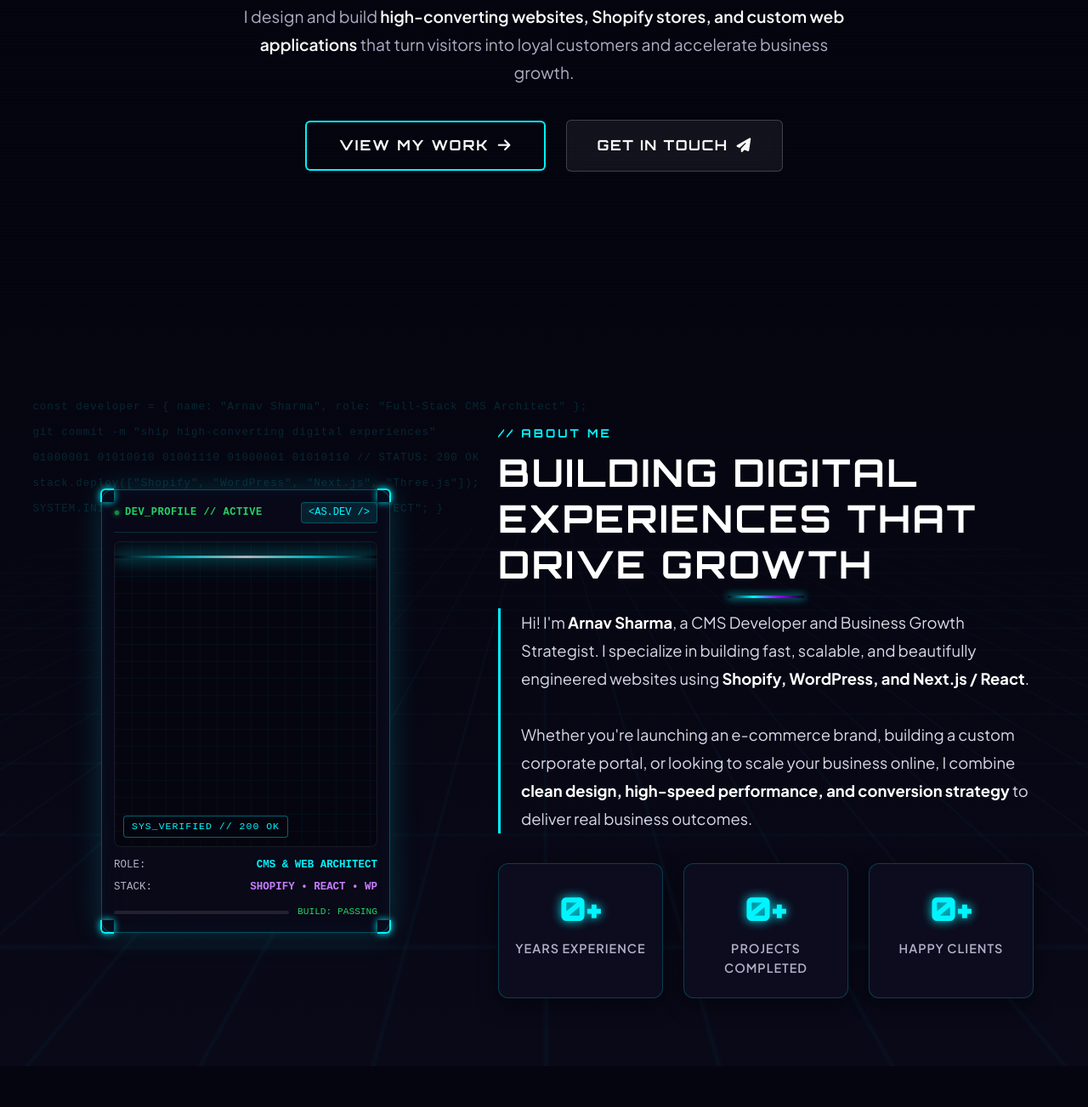
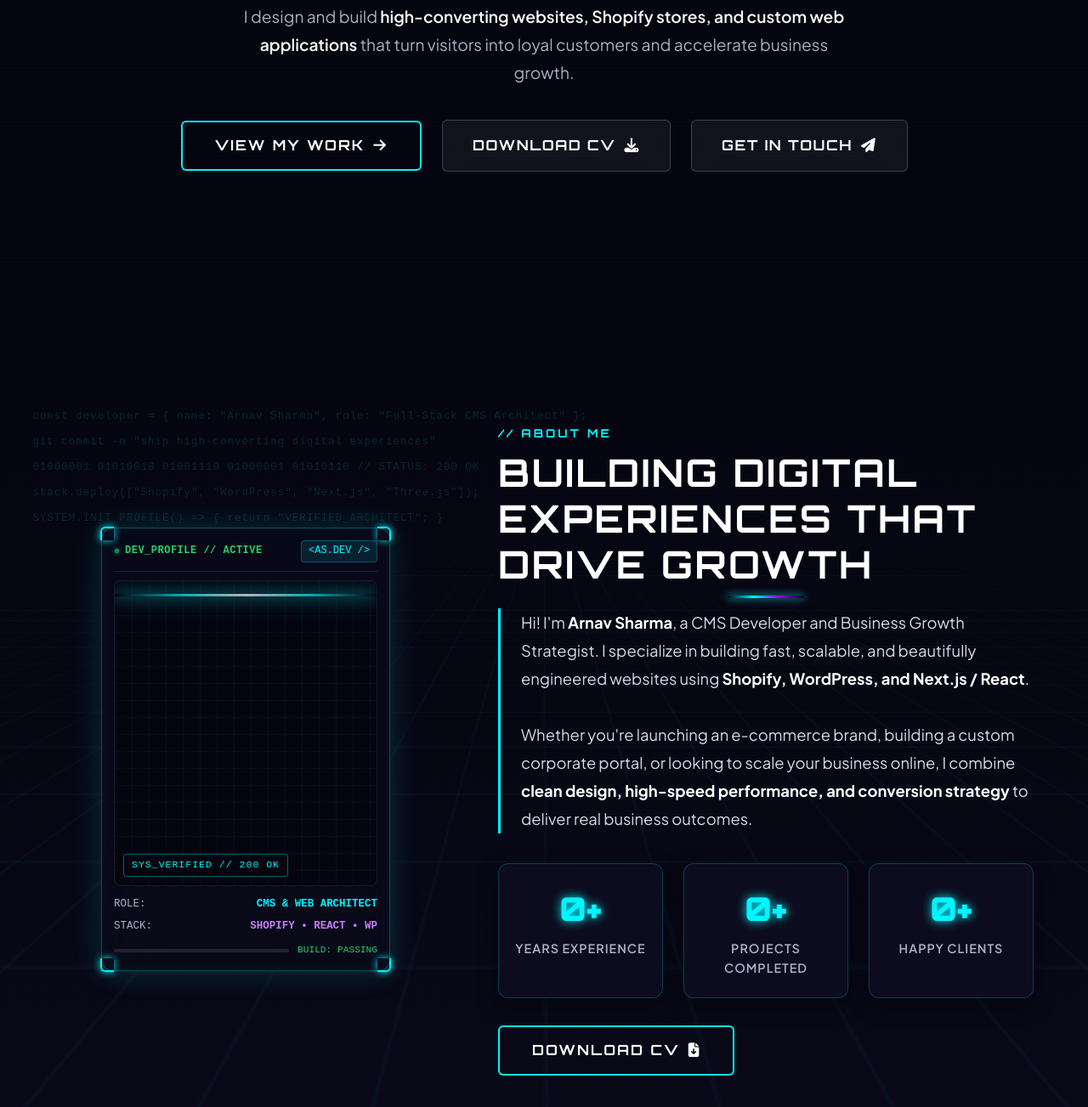
Before and after one commit to Arnav-Sharma437/Arnav-Portfolio, a plain HTML site: page index.html in a window 1280 px wide. Shown: the part 437-1740 px from the top of the page at 85% size. Drawn offline with nearby package versions, Linux system fonts and the light colour scheme; a script that the page names is missing.

Commit message:
Attach Arnav_Sharma_CV.pdf with Download CV buttons in Hero and About sections

```diff
--- a/index.html
+++ b/index.html
@@ -1374,6 +1374,7 @@
             </p>
             <div class="hero-actions">
                 <a href="#projects" class="cyber-btn">View My Work <i class="fas fa-arrow-right"></i></a>
+                <a href="Arnav_Sharma_CV.pdf" download="Arnav_Sharma_CV.pdf" target="_blank" class="glass-btn">Download CV <i class="fas fa-download"></i></a>
                 <a href="#contact" class="glass-btn">Get In Touch <i class="fas fa-paper-plane"></i></a>
             </div>
         </div>
@@ -1462,6 +1463,9 @@
                         <div class="stat-num" data-target="15">0+</div>
                         <div class="stat-label">Happy Clients</div>
                     </div>
+                </div>
+                <div style="margin-top: 2rem;">
+                    <a href="Arnav_Sharma_CV.pdf" download="Arnav_Sharma_CV.pdf" target="_blank" class="cyber-btn">Download CV <i class="fas fa-file-arrow-down"></i></a>
                 </div>
             </div>
         </div>
```
Also changed, not shown: 1 other file.
